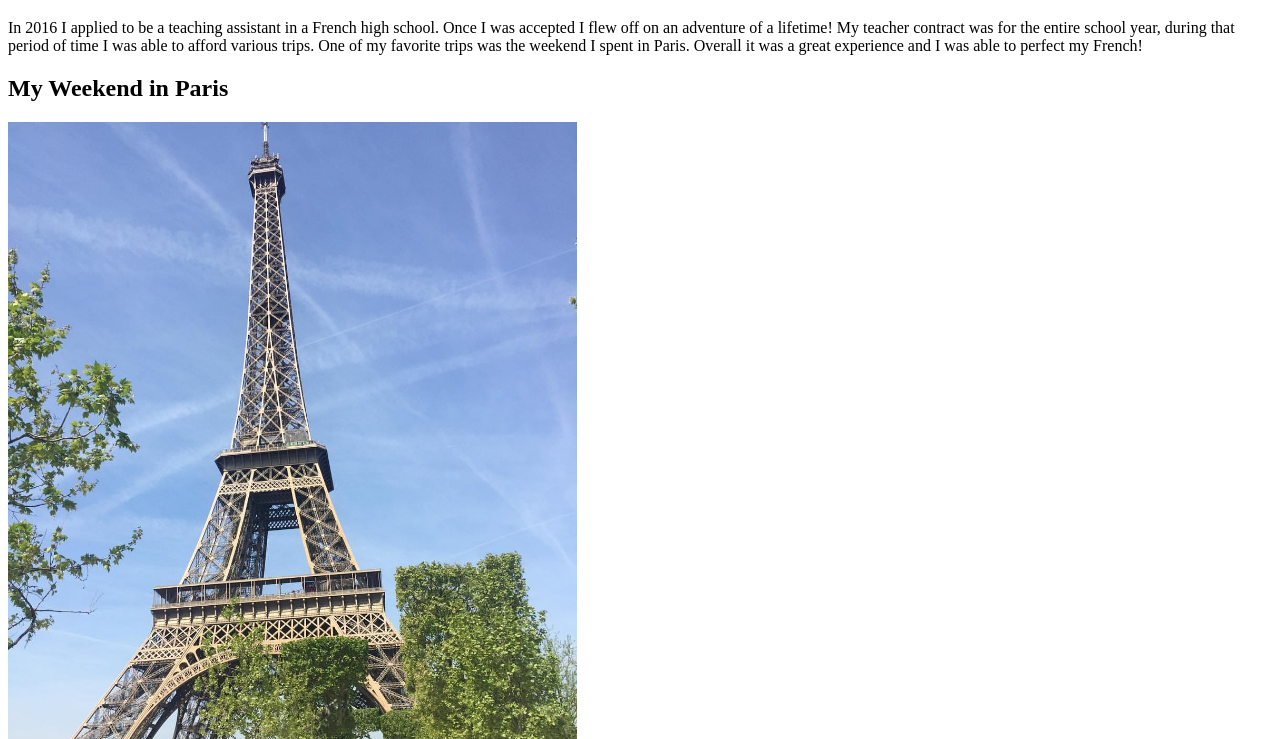
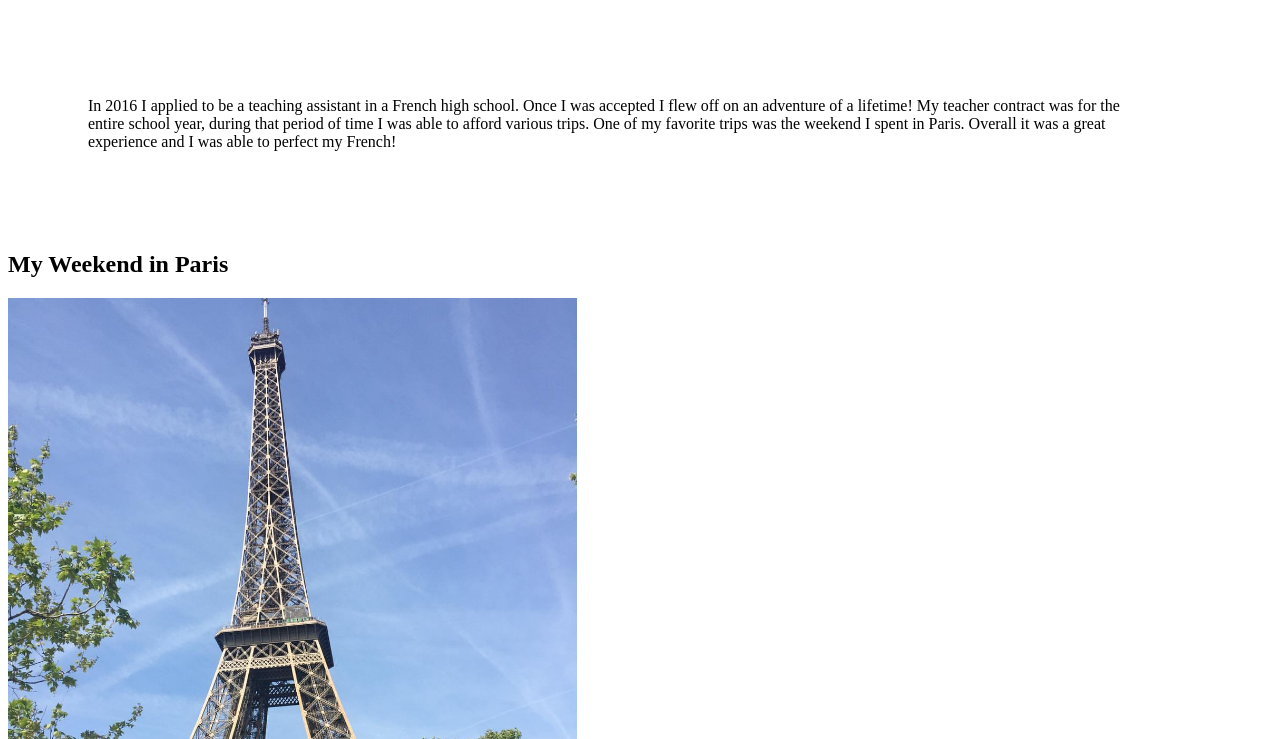
Before and after one commit to LC101-September-2021/assignment-4-html-me-something-ViktoriaKovacs95, a website: page index.html in a window 1280 px wide. Shown: the part 61-800 px from the top of the page. Drawn offline with Linux system fonts and the light colour scheme.

Commit message:
new content

```diff
--- a/styles.css
+++ b/styles.css
@@ -2,9 +2,9 @@ img {
     height: 30%;
     width: 45%;
 }
-div {
-    padding-top: 50px;
-    padding-right: 30px;
-    padding-bottom: 50px;
-    padding-left: 80px;
+p{
+    margin-top: 100px;
+    margin-bottom: 100px;
+    margin-right: 150px;
+    margin-left: 80px;
   }
```
